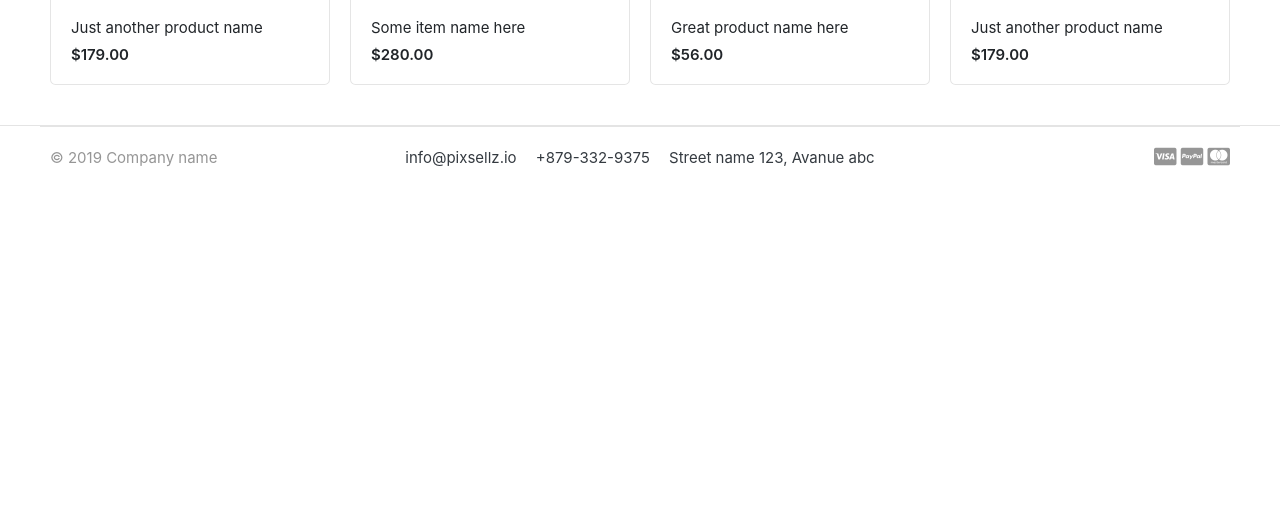
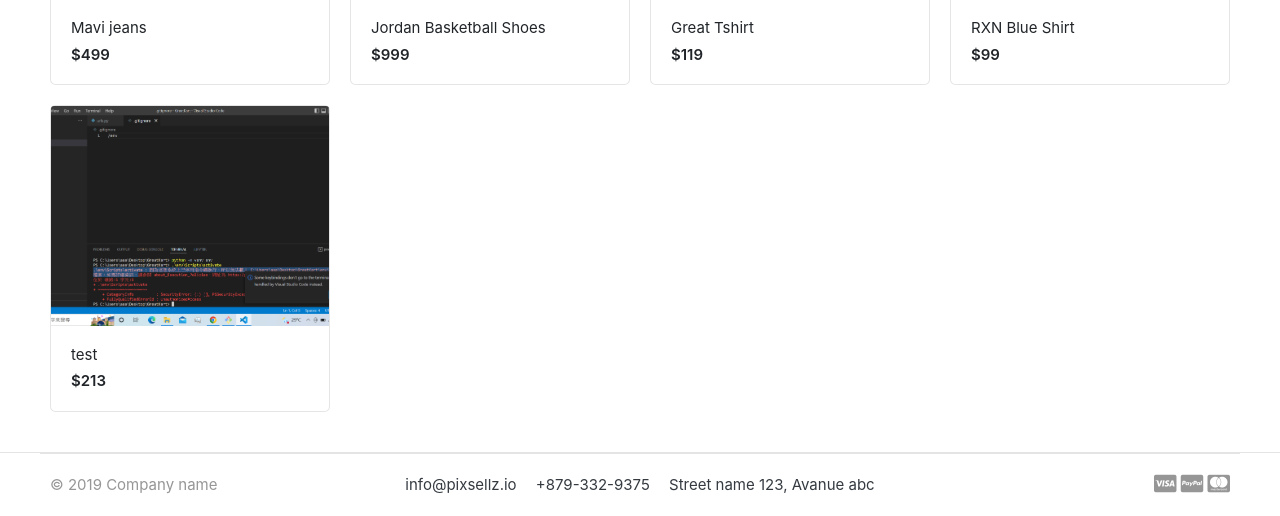
Before and after one commit to haha505254/Ecommerce_Django, a Django app: page / in a window 1280 px wide. Shown: the part 1090-1606 px from the top of the page. Before the commit the page ends 1257 px from the top, so only its background shows below. Run offline with Django 4.2, Linux system fonts and the light colour scheme; data comes from the database, SQL or seed files in the repository; both versions use the stored data as it was after the commit; some libraries are stand-ins or nearby versions; some web fonts are replaced.

Commit message:
show products in homepage

```diff
--- a/greatkart/views.py
+++ b/greatkart/views.py
@@ -1,8 +1,12 @@
+from multiprocessing import context
+from zoneinfo import available_timezones
 from django.shortcuts import render
-import datetime
+from store.models import Product
 
 
 def home(request):
-    now = datetime.datetime.now()  # 現在時間
-    context = {'now': now}
-    return render(request, 'home.html', context)
+    products = Product.objects.all().filter(is_available=True)
+    context = {
+        'products':products
+    }
+    return render(request, 'home.html',context)
--- a/templates/home.html
+++ b/templates/home.html
@@ -26,78 +26,17 @@
 
 
             <div class="row">
+                {% for product in products %}
                 <div class="col-md-3">
                     <div class="card card-product-grid">
-                        <a href="./product-detail.html" class="img-wrap"> <img src="{% static 'images/items/1.jpg' %}"> </a>
+                        <a href="./product-detail.html" class="img-wrap"> <img src="{{ product.images.url }}"> </a>
                         <figcaption class="info-wrap">
-                            <a href="./product-detail.html" class="title">Just another product name</a>
-                            <div class="price mt-1">$179.00</div> <!-- price-wrap.// -->
+                            <a href="./product-detail.html" class="title">{{ product.product_name }}</a>
+                            <div class="price mt-1">${{ product.price }}</div> <!-- price-wrap.// -->
                         </figcaption>
                     </div>
                 </div> <!-- col.// -->
-                <div class="col-md-3">
-                    <div class="card card-product-grid">
-                        <a href="./product-detail.html" class="img-wrap"> <img src="{% static 'images/items/2.jpg' %}"> </a>
-                        <figcaption class="info-wrap">
-                            <a href="./product-detail.html" class="title">Some item name here</a>
-                            <div class="price mt-1">$280.00</div> <!-- price-wrap.// -->
-                        </figcaption>
-                    </div>
-                </div> <!-- col.// -->
-                <div class="col-md-3">
-                    <div class="card card-product-grid">
-                        <a href="./product-detail.html" class="img-wrap"> <img src="{% static 'images/items/3.jpg' %}"> </a>
-                        <figcaption class="info-wrap">
-                            <a href="./product-detail.html" class="title">Great product name here</a>
-                            <div class="price mt-1">$56.00</div> <!-- price-wrap.// -->
-                        </figcaption>
-                    </div>
-                </div> <!-- col.// -->
-                <div class="col-md-3">
-                    <div class="card card-product-grid">
-                        <a href="./product-detail.html" class="img-wrap"> <img src="{% static 'images/items/4.jpg' %}"> </a>
-                        <figcaption class="info-wrap">
-                            <a href="./product-detail.html" class="title">Just another product name</a>
-                            <div class="price mt-1">$179.00</div> <!-- price-wrap.// -->
-                        </figcaption>
-                    </div>
-                </div> <!-- col.// -->
-                <div class="col-md-3">
-                    <div class="card card-product-grid">
-                        <a href="./product-detail.html" class="img-wrap"> <img src="{% static 'images/items/5.jpg' %}"> </a>
-                        <figcaption class="info-wrap">
-                            <a href="./product-detail.html" class="title">Just another product name</a>
-                            <div class="price mt-1">$179.00</div> <!-- price-wrap.// -->
-                        </figcaption>
-                    </div>
-                </div> <!-- col.// -->
-                <div class="col-md-3">
-                    <div class="card card-product-grid">
-                        <a href="./product-detail.html" class="img-wrap"> <img src="{% static 'images/items/6.jpg' %}"> </a>
-                        <figcaption class="info-wrap">
-                            <a href="./product-detail.html" class="title">Some item name here</a>
-                            <div class="price mt-1">$280.00</div> <!-- price-wrap.// -->
-                        </figcaption>
-                    </div>
-                </div> <!-- col.// -->
-                <div class="col-md-3">
-                    <div class="card card-product-grid">
-                        <a href="./product-detail.html" class="img-wrap"> <img src="{% static 'images/items/7.jpg' %}"> </a>
-                        <figcaption class="info-wrap">
-                            <a href="./product-detail.html" class="title">Great product name here</a>
-                            <div class="price mt-1">$56.00</div> <!-- price-wrap.// -->
-                        </figcaption>
-                    </div>
-                </div> <!-- col.// -->
-                <div class="col-md-3">
-                    <div class="card card-product-grid">
-                        <a href="./product-detail.html" class="img-wrap"> <img src="{% static 'images/items/9.jpg' %}"> </a>
-                        <figcaption class="info-wrap">
-                            <a href="./product-detail.html" class="title">Just another product name</a>
-                            <div class="price mt-1">$179.00</div> <!-- price-wrap.// -->
-                        </figcaption>
-                    </div>
-                </div> <!-- col.// -->
+                {% endfor %}
             </div> <!-- row.// -->
 
         </div><!-- container // -->
```
Also changed, not shown: db.sqlite3, media/photos/products/螢幕擷取畫面_1.png (added), 1 other file.
